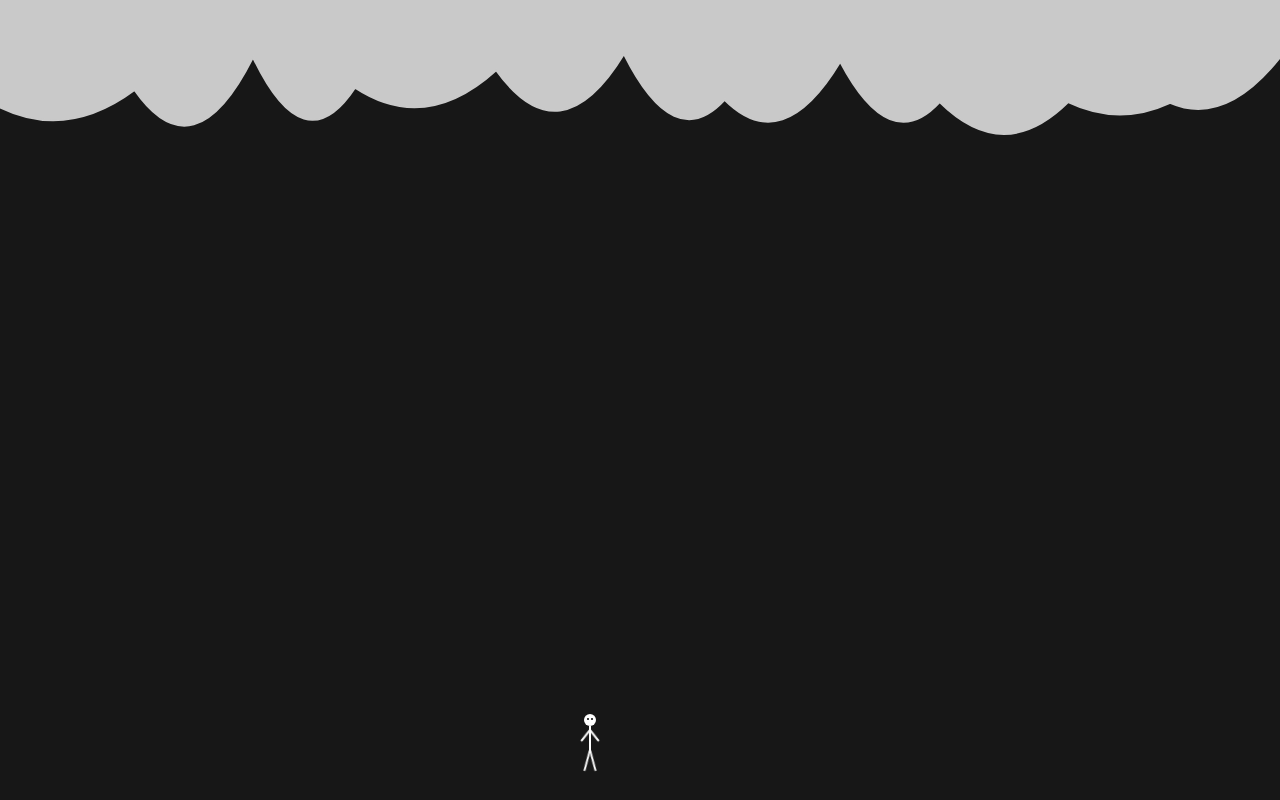
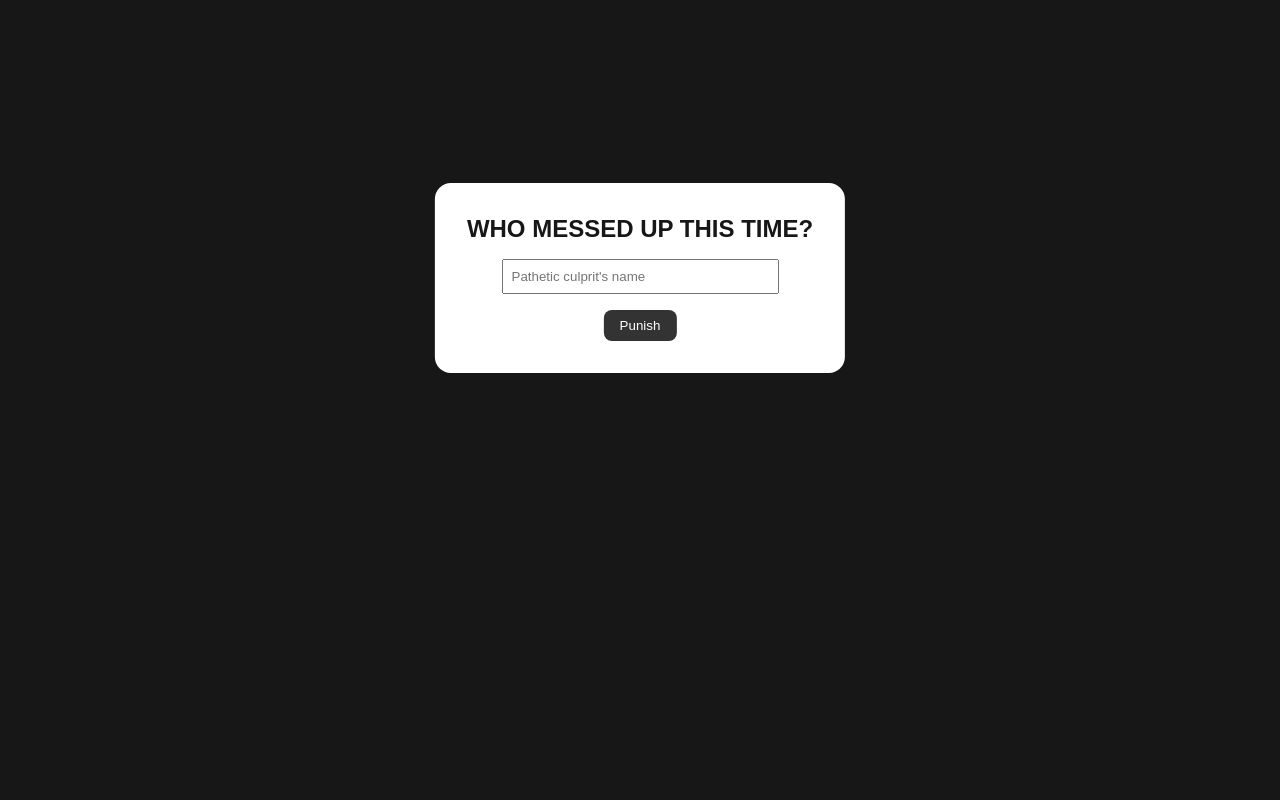
Before and after one commit to quannguyen2153/karma, a Next.js app: page / in a window 1280 px wide. Built offline with nearby package versions, Linux system fonts and the light colour scheme.

Commit message:
feat: introduce name

```diff
--- a/src/app/page.tsx
+++ b/src/app/page.tsx
@@ -6,7 +6,6 @@ import LightningEffect, {
   generateLightningPath,
 } from "@/app/components/lightning/lightning";
 import StickMan from "@/app/stickman/stickman";
-
 import "./globals.css";
 
 interface Lightning {
@@ -19,8 +18,8 @@ export default function Home() {
   const lightningIdRef = useRef(0);
 
   const [stickmanPosition, setStickmanPosition] = useState({
-    x: window.innerWidth / 2 - 50,
-    y: 0,
+    x: 0,
+    y: 10,
   });
 
   const [direction, setDirection] = useState<"front" | "left" | "right">(
@@ -30,6 +29,10 @@ export default function Home() {
   const [isDead, setIsDead] = useState(false);
 
   const animationRef = useRef<number | null>(null);
+
+  // New states for player name
+  const [playerName, setPlayerName] = useState("");
+  const [nameSubmitted, setNameSubmitted] = useState(false);
 
   // Movement loop
   useEffect(() => {
@@ -45,7 +48,6 @@ export default function Home() {
           newX = Math.min(window.innerWidth - 300, prev.x + moveSpeed);
         }
 
-        // Stop and face front if at edge
         if (
           (direction === "left" && newX <= 300) ||
           (direction === "right" && newX >= window.innerWidth - 300) ||
@@ -80,6 +82,8 @@ export default function Home() {
   const handleCloudClick = (
     e: React.MouseEvent<SVGPathElement, MouseEvent>
   ) => {
+    if (!nameSubmitted) return; // Don't allow gameplay until name is entered
+
     const startX = e.clientX;
     const startY = e.clientY;
     const endX = e.ctrlKey ? startX : Math.random() * window.innerWidth;
@@ -101,13 +105,12 @@ export default function Home() {
       return;
     }
 
-    // Always update direction based on lightning position
     if (endX < stickmanPosition.x) {
       setDirection("right");
     } else {
       setDirection("left");
     }
-    // Always set moving to true when lightning strikes
+
     setIsMoving(true);
   };
 
@@ -120,6 +123,52 @@ export default function Home() {
         overflow: "hidden",
       }}
     >
+      {/* Name input modal */}
+      {!nameSubmitted && (
+        <div
+          style={{
+            position: "absolute",
+            top: "30%",
+            left: "50%",
+            transform: "translate(-50%, -30%)",
+            background: "#ffffff",
+            padding: "2rem",
+            borderRadius: "1rem",
+            zIndex: 10,
+            textAlign: "center",
+          }}
+        >
+          <h2>WHO MESSED UP THIS TIME?</h2>
+          <input
+            type="text"
+            value={playerName}
+            onChange={(e) => setPlayerName(e.target.value)}
+            placeholder="Pathetic culprit's name"
+            style={{ marginTop: "1rem", padding: "0.5rem", width: "80%" }}
+          />
+          <button
+            onClick={() => {
+              setNameSubmitted(true);
+              setStickmanPosition({ x: window.innerWidth / 2 - 50, y: 10 });
+            }}
+            style={{
+              marginTop: "1rem",
+              padding: "0.5rem 1rem",
+              backgroundColor: "#333",
+              color: "#fff",
+              border: "none",
+              borderRadius: "0.5rem",
+              cursor: "pointer",
+            }}
+            disabled={!playerName.trim()}
+          >
+            Punish
+          </button>
+        </div>
+      )}
+
+      {nameSubmitted && (
+        <>
           <Cloud onClick={handleCloudClick} animationDurationInMs={100} />
           <LightningEffect lightnings={lightnings} />
           <StickMan
@@ -128,6 +177,28 @@ export default function Home() {
             direction={direction}
             isDead={isDead}
           />
+        </>
+      )}
+
+      {/* Show player name below the stickman */}
+      {nameSubmitted && (
+        <div
+          style={{
+            position: "absolute",
+            bottom: stickmanPosition.y - 5,
+            left: stickmanPosition.x,
+            transform: "translateX(-50%)",
+            color: isDead ? "#888" : "white",
+            fontWeight: "bold",
+            textShadow: "0 0 5px black",
+            textAlign: "center",
+            userSelect: "none",
+            pointerEvents: "none",
+          }}
+        >
+          {playerName}
+        </div>
+      )}
     </div>
   );
 }
```
Lines whose indentation alone changed are shown as unchanged.
